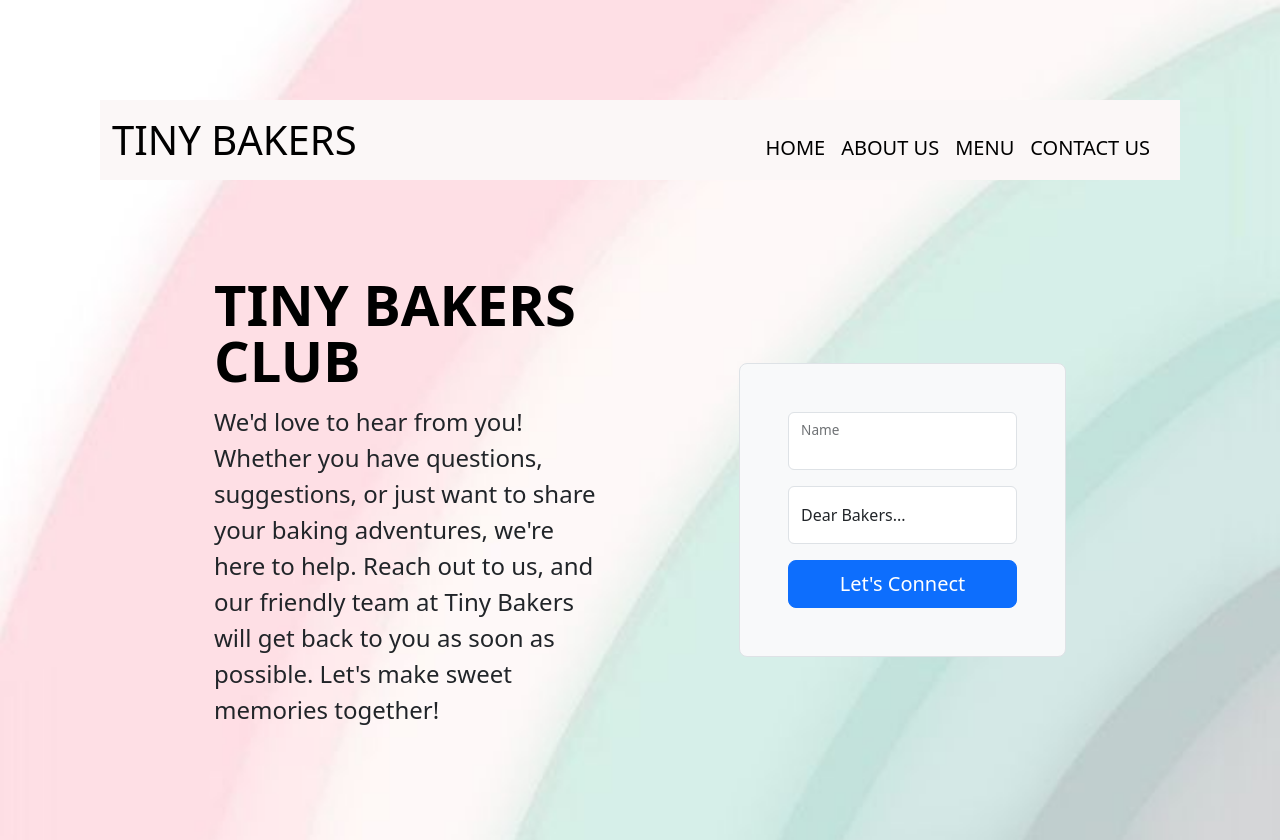
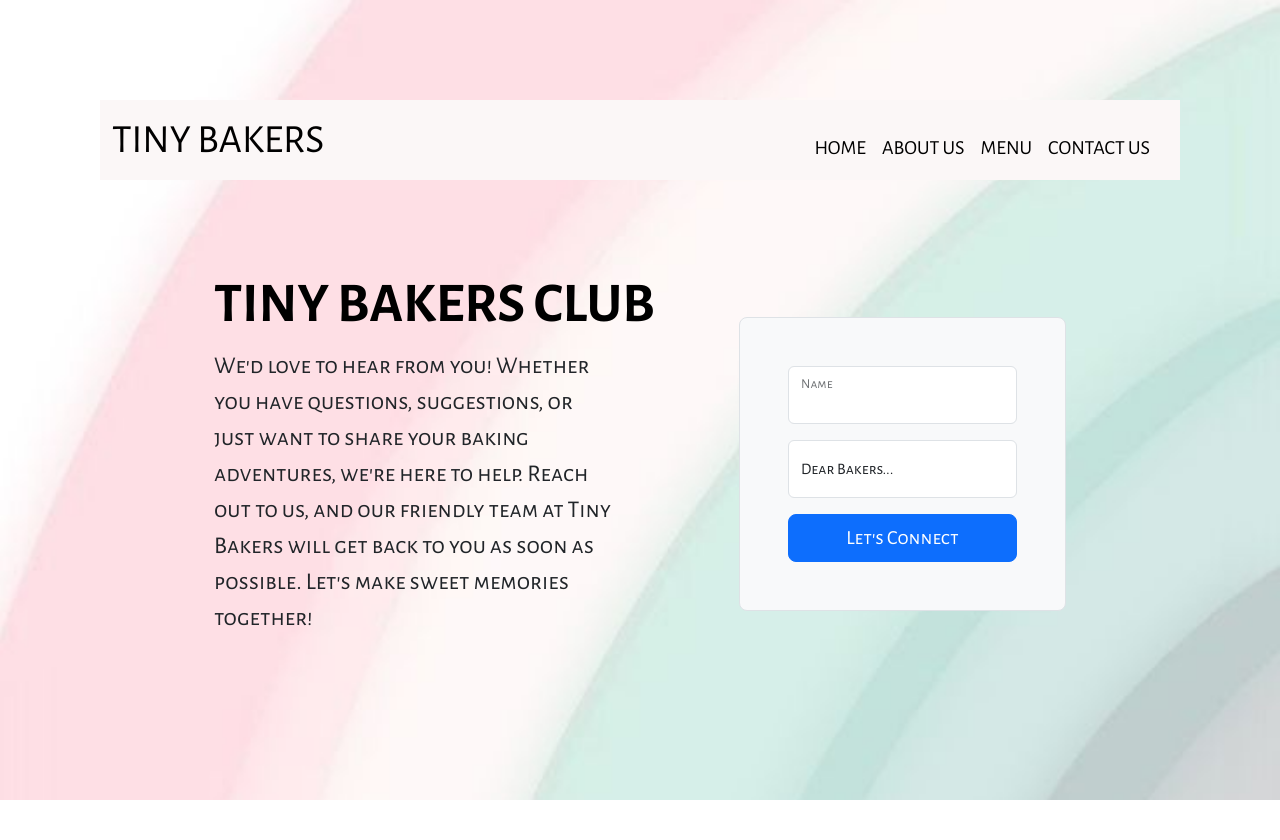
Before and after one commit to mhlangathabile/react-little-bakers, a React (Create React App) app: page /ContactUs in a window 1280 px wide. After the commit the page ends 800 px from the top, so only its background shows below. Built offline with nearby package versions, Linux system fonts and the light colour scheme.

Commit message:
Contact us background image

```diff
--- a/src/Component/AboutUs.css
+++ b/src/Component/AboutUs.css
@@ -11,6 +11,7 @@ img {
 .aboutUs h1 {
   font-size: 80px;
   color: #fbf7f7;
+  font-family: "Alegreya Sans SC", sans-serif;
 }
 
 p {
--- a/src/Component/ContactUs.css
+++ b/src/Component/ContactUs.css
@@ -1,8 +1,9 @@
-body {
+.contactUs {
   background-image: url("../Images/contactUs.jpg");
   height: 100vh;
   padding: 100px;
   background-size: cover;
   background-repeat: no-repeat;
   background-position: center center;
+  font-family: "Alegreya Sans SC", sans-serif;
 }
--- a/src/Component/ContactUs.js
+++ b/src/Component/ContactUs.js
@@ -1,13 +1,12 @@
 import React from "react";
 import NavBar from "./NavBar";
 import "./ContactUs.css";
-import contactImage from "../Images/contactUs.jpg";
 
 const ContactUs = () => {
   return (
     <div className="contactUs">
       <NavBar />
-      <div class="container col-xl-10 col-xxl-8 px-4 py-5 contactUs">
+      <div class="container col-xl-10 col-xxl-8 px-4 py-5">
         <div class="row align-items-center g-lg-5 py-5">
           <div class="col-lg-7 text-center text-lg-start">
             <h1 class="display-4 fw-bold lh-1 text-body-emphasis mb-3">
```
